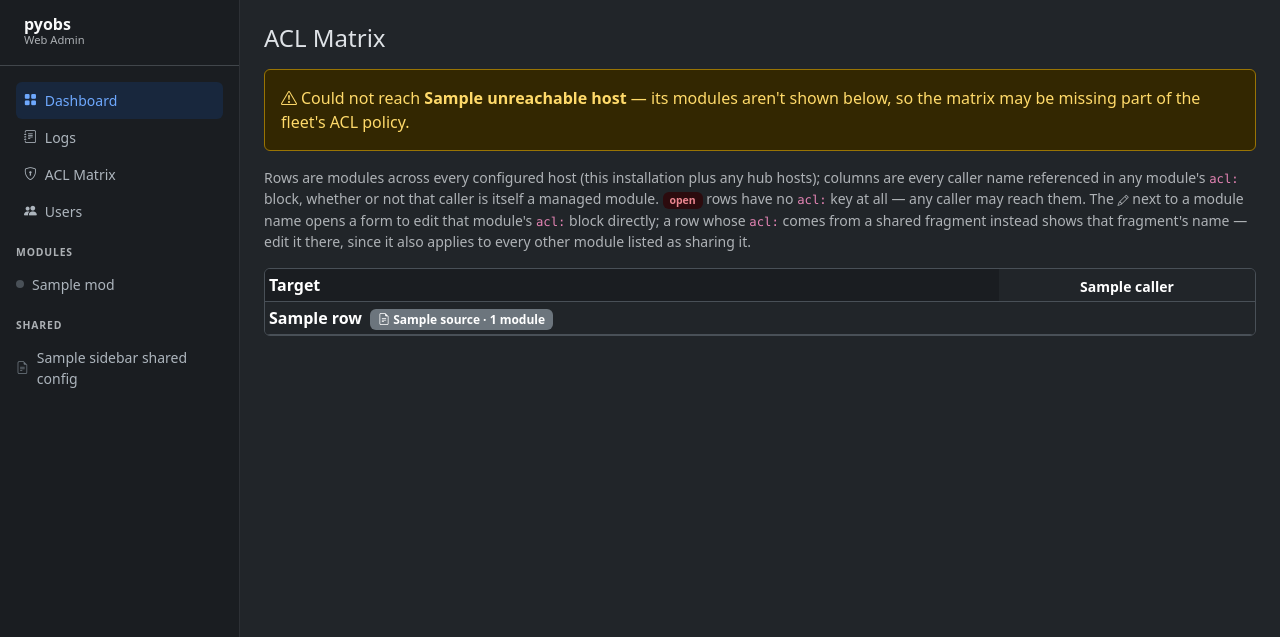
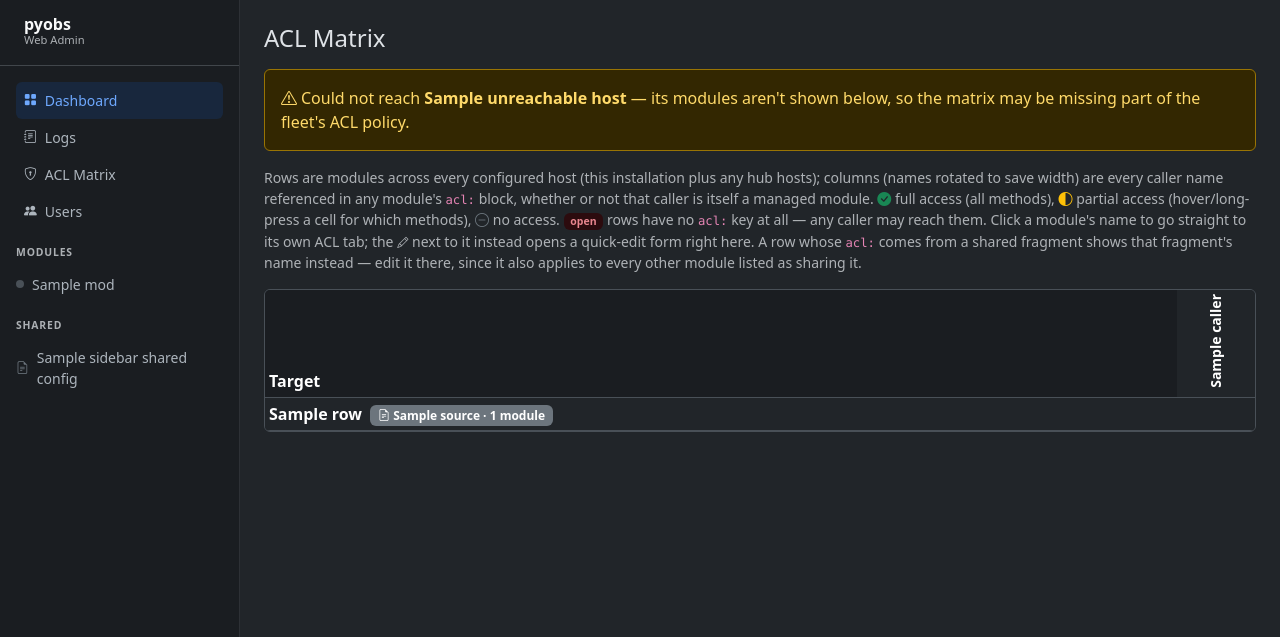
Before and after one commit to pyobs/pyobs-web-admin, a Django app: template templates/modules/acl_matrix.html in a window 1280 px wide. Shown: the top 637 px of the page. Run offline with Django 5.2, Linux system fonts and the light colour scheme; the template is opened without the code that fills it: most values are stand-ins (such as "Sample title", 1, 10 or a date in 2020).

Commit message:
Make the ACL matrix mobile-friendly and always show every module as a column
Rendering: caller column headers rotate 90 degrees (writing-mode: vertical-rl)
so a column only needs to be as wide as one row-height, not the longest
caller name -- far more columns fit before the existing table-responsive
wrapper needs to scroll. Cells collapse from a text/badge per kind to a
single colored icon (full/partial/denied), with the actual method list for
a partial-access cell moved into the hover tooltip. A module's name now
links straight to its own ACL tab instead of landing on Overview first; the
pencil-icon quick-edit modal is kept as-is, not redundant with this.

Data layer: build_acl_matrix's caller set now always includes every managed
module, not just names actually referenced in some allow/deny -- so "could
A reach B" is answerable for any module pair, not only ones where B happens
to already be referenced somewhere. merge_acl_matrices needed no change,
since it already unions each host's own caller list.

```diff
--- a/templates/modules/acl_matrix.html
+++ b/templates/modules/acl_matrix.html
@@ -12,7 +12,21 @@
     z-index: 2;
   }
   #acl-matrix thead .col-target { background-color: #1a1d21; z-index: 3; }
-  .acl-cell-methods { white-space: normal; }
+  /* Caller column headers rotated 90 degrees -- a column only needs to be as wide as one
+     row-height once its label runs vertically, instead of as wide as the longest caller
+     name, so far more columns fit before the table needs to scroll horizontally at all. */
+  #acl-matrix .col-caller {
+    vertical-align: bottom;
+    padding: 4px 2px;
+  }
+  #acl-matrix .col-caller-label {
+    writing-mode: vertical-rl;
+    transform: rotate(180deg);
+    white-space: nowrap;
+    display: inline-block;
+    max-height: 140px;
+  }
+  #acl-matrix .acl-cell-icon { font-size: 1.1rem; }
 </style>
 {% endblock %}
 
@@ -36,14 +50,18 @@
 {% else %}
 <p class="text-muted small">
   Rows are modules across every configured host (this installation plus any hub hosts); columns
-  are every caller name referenced in any module's <code>acl:</code> block, whether or not that
-  caller is itself a managed module.
+  (names rotated to save width) are every caller name referenced in any module's
+  <code>acl:</code> block, whether or not that caller is itself a managed module.
+  <i class="bi bi-check-circle-fill text-success"></i> full access (all methods),
+  <i class="bi bi-circle-half text-warning"></i> partial access (hover/long-press a cell for
+  which methods), <i class="bi bi-dash-circle text-secondary"></i> no access.
   <span class="badge bg-danger-subtle text-danger-emphasis">open</span> rows have no
   <code>acl:</code> key at all — any caller may reach them.
-  The <i class="bi bi-pencil" style="font-size:0.7rem"></i> next to a module name opens a form
-  to edit that module's <code>acl:</code> block directly; a row whose <code>acl:</code> comes
-  from a shared fragment instead shows that fragment's name — edit it there, since it also
-  applies to every other module listed as sharing it.
+  Click a module's name to go straight to its own ACL tab; the
+  <i class="bi bi-pencil" style="font-size:0.7rem"></i> next to it instead opens a quick-edit
+  form right here. A row whose <code>acl:</code> comes from a shared fragment shows that
+  fragment's name instead — edit it there, since it also applies to every other module listed
+  as sharing it.
 </p>
 
 <div class="table-responsive border rounded" style="max-height: 75vh;">
@@ -52,12 +70,14 @@
     <tr>
       <th class="col-target">Target</th>
       {% for caller in caller_headers %}
-      <th class="text-center small">
-        {% if caller.url %}
-        <a href="{{ caller.url }}" class="text-decoration-none text-reset">{{ caller.name }}</a>
-        {% else %}
-        {{ caller.name }}
-        {% endif %}
+      <th class="col-caller text-center small">
+        <span class="col-caller-label">
+          {% if caller.url %}
+          <a href="{{ caller.url }}" class="text-decoration-none text-reset">{{ caller.name }}</a>
+          {% else %}
+          {{ caller.name }}
+          {% endif %}
+        </span>
       </th>
       {% endfor %}
     </tr>
@@ -66,7 +86,7 @@
   {% for row in targets %}
   <tr>
     <td class="col-target fw-semibold">
-      <a href="{{ row.module_url }}" class="text-decoration-none text-reset">{{ row.name }}</a>
+      <a href="{{ row.module_acl_url }}" class="text-decoration-none text-reset">{{ row.name }}</a>
       {% if show_host_badges %}
       <span class="badge bg-dark-subtle text-body-secondary ms-1" title="managed by host {{ row.host }}">
         <i class="bi bi-hdd-network"></i> {{ row.host }}
@@ -103,20 +123,14 @@
     </td>
     {% else %}
     {% for cell in row.cell_list %}
-    <td class="text-center small">
+    <td class="text-center">
       {% if cell.kind == 'denied' %}
-      <span class="text-muted">—</span>
+      <i class="bi bi-dash-circle text-secondary acl-cell-icon" title="{{ cell.caller }}: no access"></i>
       {% elif cell.kind == 'all' %}
-      <span class="badge bg-success">all</span>
+      <i class="bi bi-check-circle-fill text-success acl-cell-icon" title="{{ cell.caller }}: full access (all methods)"></i>
       {% elif cell.kind == 'methods' %}
-      <div class="acl-cell-methods">
-        {% for m in cell.methods %}
-        <span class="badge {% if m.is_interface %}bg-info text-dark{% else %}bg-primary{% endif %} me-1 mb-1"
-              {% if m.is_interface %}title="interface shorthand — pyobs-core expands this to that interface's methods at runtime"{% endif %}>
-          {{ m.name }}{% if m.is_interface %} (interface){% endif %}
-        </span>
-        {% endfor %}
-      </div>
+      <i class="bi bi-circle-half text-warning acl-cell-icon"
+         title="{{ cell.caller }}: partial access — {% for m in cell.methods %}{{ m.name }}{% if m.is_interface %} (interface){% endif %}{% if not forloop.last %}, {% endif %}{% endfor %}"></i>
       {% endif %}
     </td>
     {% endfor %}
```
Also changed, not shown: ACL_MATRIX.md (+5 -2 lines), modules/services.py (+9 -6 lines), modules/tests.py (+18 -2 lines), modules/views.py (+8 -0 lines).
